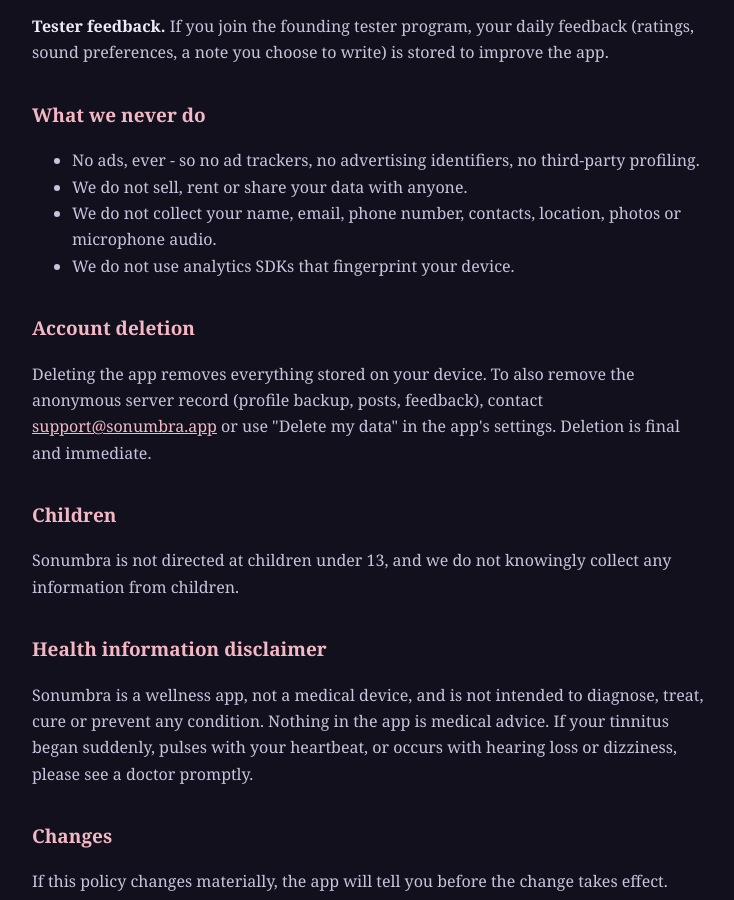
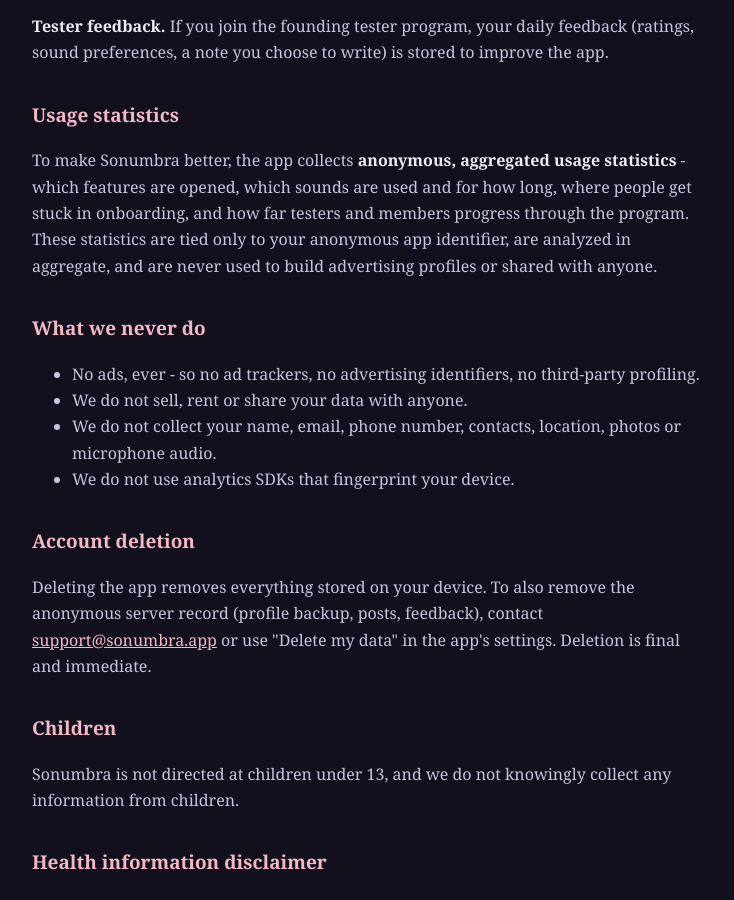
Before and after one commit to Anon-E-Mus/sonumbra-privacy, a plain HTML site: page index.html in a window 1280 px wide. Shown: the part 888-1788 px from the top of the page, without its empty margins (268-1002 px from the left). Drawn offline with Linux system fonts and the light colour scheme.

Commit message:
Add usage-statistics section (anonymous, aggregated, first-party)

```diff
--- a/index.html
+++ b/index.html
@@ -32,6 +32,9 @@
 <p><strong>Community posts.</strong> If you post in the in-app community, your posts are stored under a <strong>randomly generated pseudonym</strong> (like "Quiet Otter #4821"). We never ask for or display real names.</p>
 <p><strong>Tester feedback.</strong> If you join the founding tester program, your daily feedback (ratings, sound preferences, a note you choose to write) is stored to improve the app.</p>
 
+<h2>Usage statistics</h2>
+<p>To make Sonumbra better, the app collects <strong>anonymous, aggregated usage statistics</strong> - which features are opened, which sounds are used and for how long, where people get stuck in onboarding, and how far testers and members progress through the program. These statistics are tied only to your anonymous app identifier, are analyzed in aggregate, and are never used to build advertising profiles or shared with anyone.</p>
+
 <h2>What we never do</h2>
 <ul>
 <li>No ads, ever - so no ad trackers, no advertising identifiers, no third-party profiling.</li>
```
